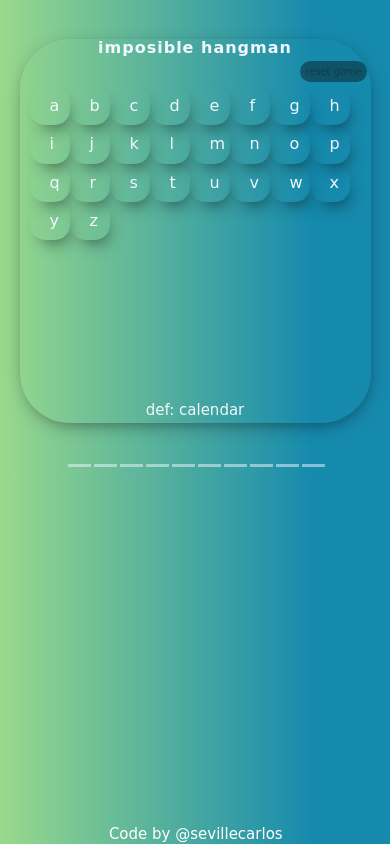
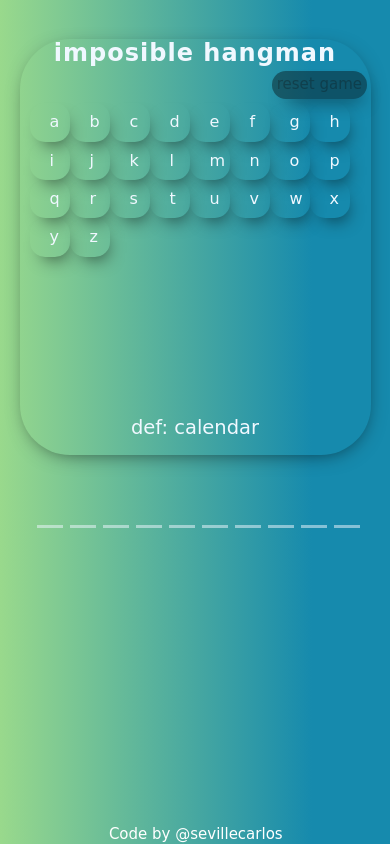
Before and after one commit to sevillecarlos/imposible-hang-man, a website built with Parcel: page index.html in a window 390 px wide. Built offline with nearby package versions, Linux system fonts and the light colour scheme; no server answers; a web font is replaced by a local one.

Commit message:
fix style

```diff
--- a/src/resource/css/styles.css
+++ b/src/resource/css/styles.css
@@ -97,16 +97,16 @@ h4 {
 .def-container {
   text-align: center;
   margin-bottom: 1%;
-
 }
 .definition-para {
   font-size: 1.8vw;
   color: aliceblue;
 }
 .title {
-  font-size:2vw;
+  font-size: 2vw;
   color: aliceblue;
   text-align: center;
+  padding: 0.2%;
   letter-spacing: 1px;
 }
 .lines {
@@ -118,7 +118,7 @@ h4 {
   padding: 1%;
 }
 .result {
-  font-size: 400%;
+  font-size: 5vw;
   text-align: center;
   color: rgb(143, 214, 36);
   letter-spacing: 5px;
@@ -131,7 +131,6 @@ h4 {
   height: 100%;
   text-align: center;
   border-radius: 50px;
-
 }
 .container-hangman {
   text-align: center;
@@ -147,16 +146,16 @@ h4 {
   text-align: center;
 }
 
-.footer a{
+.footer a {
   text-decoration: none;
   color: white;
 }
-.footer a:visited{
+.footer a:visited {
   text-decoration: none;
   color: white;
 }
 
-.footer a:hover{
+.footer a:hover {
   color: rgb(95, 94, 94);
 }
 #hangman {
@@ -165,12 +164,71 @@ h4 {
 
 /***************************************************************************/
 /* Big tablets to 1200px*/
-@media only screen and (max-width: 1200px) {
-}
+/* @media only screen and (max-width: 1200px) {
+} */
 
 /* Small tablets to big tablets: from 768 to 1032*/
 @media only screen and (max-width: 1032px) {
-
+  .container {
+    width: 90%;
+    border-radius: 50px;
+    margin: 20% auto;
+  }
+  .title {
+    font-size: 30px;
+  }
+  .buttons-letters {
+    font-size: 20px;
+    width: 15px;
+  }
+  .btn-container {
+    margin: 2px 15px;
+  }
+  .reset-game-btn {
+    font-size: 15px;
+    padding: 5px;
+    text-align: center;
+  }
+  .btn-show-word {
+    font-size: 15px;
+    padding: 5px;
+    text-align: center;
+  }
+  .definition-para {
+    font-size: 5vw;
+  }
+  #hangman {
+    width: 100px;
+    height: 135px;
+    padding: 15px;
+  }
+  .text-container {
+    height: auto;
+    width: auto;
+    margin-top: 15px;
+    border-radius: 40px;
+    padding-bottom: 5px;
+  }
+  p {
+    font-size: 25px;
+  }
+  .lines {
+    width: 6px;
+    padding: 10px;
+  }
+  button {
+    border-radius: 15px;
+    padding: 10px 20px;
+  }
+  .def-container {
+    margin-bottom: 20px;
+  }
+  .result {
+    font-size: 50px;
+  }
+  .footer {
+    font-size: 20px;
+  }
 }
 
 /* Small phones to small tablets: from 481 to 767*/
@@ -201,7 +259,7 @@ h4 {
     text-align: center;
   }
   .definition-para {
-    font-size: 20px;
+    font-size: 5vw;
   }
   #hangman {
     width: 100px;
@@ -220,14 +278,58 @@ h4 {
   }
   .lines {
     width: 6px;
-    height: 20px;
-    margin-left: 3px;
-    margin-top: 1px;
     padding: 10px;
   }
   button {
     border-radius: 15px;
-    padding: 10px 20px
+    padding: 10px 20px;
+  }
+  .def-container {
+    margin-bottom: 20px;
+  }
+  .result {
+    font-size: 50px;
+  }
+  .footer {
+    font-size: 20px;
+  }
+
+}
+
+/*Small Phone from 0 to 480px*/
+@media only screen and (max-width: 400px) {
+  p {
+    font-size: 20px;
+  }
+  .container {
+    width: 90%;
+    border-radius: 50px;
+    margin: 10% auto;
+  }
+  .title {
+    font-size: 24px;
+  }
+  .buttons-letters {
+    font-size: 100%;
+    width: 10px;
+  }
+  .btn-container {
+    margin: 1px 10px;
+  }
+  .def-container {
+    margin-bottom: 15px;
+  }
+  #hangman {
+    width: 90px;
+    height: 125px;
+    padding: 15px;
+  }
+  .lines {
+    text-align: center;
+  }
+  button {
+    border-radius: 15px;
+    padding: 10px 20px;
   }
   .result {
     font-size: 50px;
@@ -236,64 +338,3 @@ h4 {
     font-size: 15px;
   }
 }
-
-/*Small Phone from 0 to 480px*/
-@media only screen and (max-width: 400px) {
-  .container {
-    width: 90%;
-    border-radius: 50px;
-    margin: 10% auto;
-  }
-  .title {
-    font-size: 100%;
-  }
-  .buttons-letters {
-    font-size: 100%;
-    width: 10px;
-  }
-  .btn-container {
-    margin: 1px 10px;
-  }
-  .reset-game-btn {
-    font-size: 10px;
-    padding: 5px;
-    text-align: center;
-  }
-  .btn-show-word {
-    font-size: 10px;
-    padding: 5px;
-    text-align: center;
-  }
-  .definition-para {
-    font-size: 15px;
-  }
-  #hangman {
-    width: 90px;
-    height: 125px;
-    padding: 15px;
-  }
-  .text-container {
-    width: auto;
-    overflow: auto;
-    height: 100%;
-    text-align: center;
-    border-radius: 50px;
-  }
-  p {
-    font-size: 20px;
-  }
-  .lines {
-    width: 3px;
-    height: 5px;
-    margin-left: 3px;
-    margin-top: 1px;
-    padding: 10px;
-  }
-  button {
-    border-radius: 15px;
-    padding: 10px 20px
-  }
-  .result {
-    font-size: 50px;
-  }
-}
```
